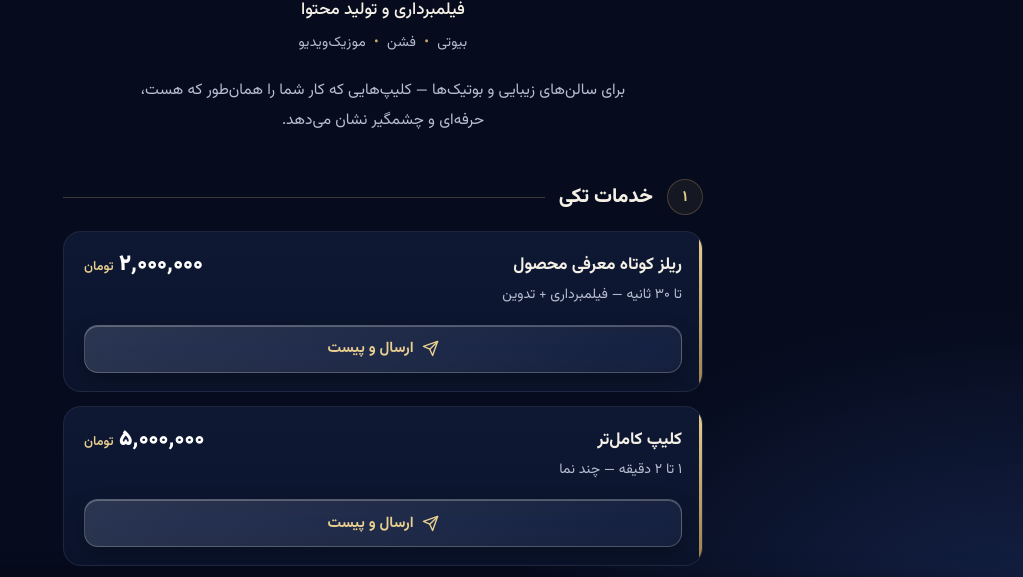
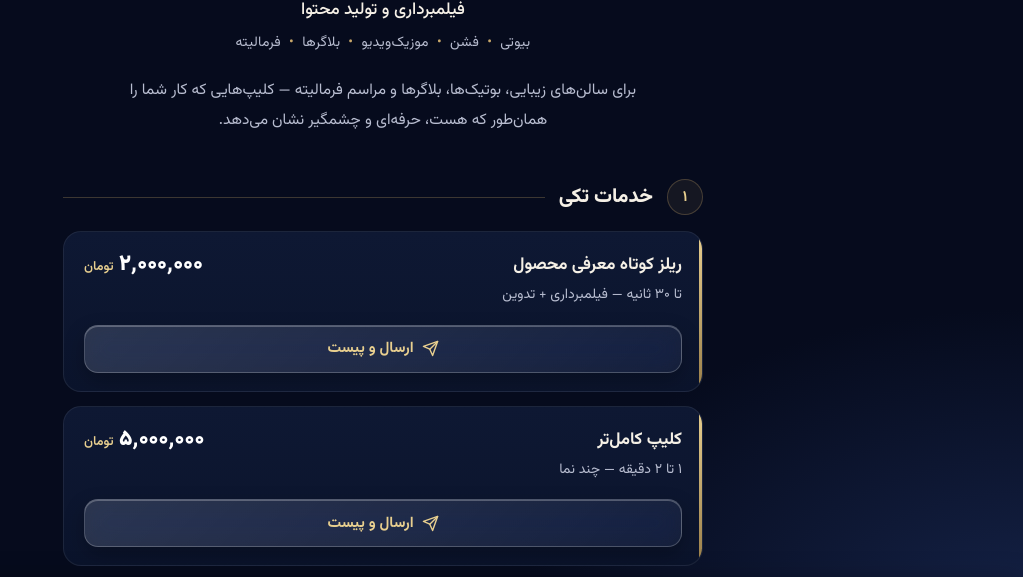
Before and after one commit to pooryaabbasi1/poorya-studio, a plain HTML site: page index.html in a window 1280 px wide. Shown: the part 214-791 px from the top of the page, without its empty margins (257-1280 px from the left). Drawn offline with Linux system fonts and the light colour scheme.

Commit message:
Update index.html

```diff
--- a/index.html
+++ b/index.html
@@ -39,8 +39,6 @@
   }
   a{color:inherit}
   .wrap{max-width:680px;margin:0 auto;padding:0 20px 48px}
-
-  /* Header */
   .top{padding:44px 0 8px;text-align:center}
   .ornament{display:flex;align-items:center;justify-content:center;gap:12px;margin-bottom:18px}
   .ornament span{height:1px;width:52px;background:linear-gradient(90deg, transparent, var(--gold));display:block}
@@ -53,14 +51,11 @@
   .tags{font-size:14px;color:var(--muted);margin:6px 0 0;letter-spacing:.02em}
   .tags b{color:var(--gold);font-weight:400;margin:0 4px}
   .intro{max-width:520px;margin:20px auto 0;text-align:center;color:var(--muted);font-size:15.5px;line-height:1.9}
-
-  /* Sections */
   .section{margin-top:36px}
   .section-head{display:flex;align-items:center;gap:14px;margin-bottom:16px}
   .section-head h2{font-size:20px;font-weight:800;margin:0;white-space:nowrap}
   .section-head::after{content:"";flex:1;height:1px;background:var(--line)}
   .section-head .num{width:36px;height:36px;border:1px solid var(--line);border-radius:50%;display:grid;place-items:center;color:var(--gold-light);font-size:15px;font-weight:700;flex-shrink:0;background:rgba(201,168,106,.08)}
-
   .list{display:grid;gap:14px}
   .card{
     background:linear-gradient(180deg, var(--card), #0b142c);
@@ -80,11 +75,8 @@
   .price span{font-size:12.5px;color:var(--muted2)}
   .badge{display:inline-flex;align-items:center;gap:6px;background:rgba(201,168,106,.14);border:1px solid var(--line);color:var(--gold-light);font-size:12.5px;font-weight:700;padding:3px 10px;border-radius:999px;margin-bottom:10px}
   .card.featured{border-color:rgba(201,168,106,.45);background:linear-gradient(180deg, #142046, #0d1733);box-shadow:0 12px 32px rgba(0,0,0,.35)}
-
   .per{margin-top:12px;padding-top:12px;border-top:1px dashed rgba(255,255,255,.12);display:flex;justify-content:space-between;align-items:center;gap:12px;font-size:13.5px;color:var(--muted)}
   .per b{color:var(--gold-light);font-weight:700;white-space:nowrap}
-
-  /* Highlights */
   .highlights{display:grid;grid-template-columns:1fr 1fr;gap:14px;margin-top:28px}
   .hl{border-radius:16px;padding:18px;text-align:center}
   .hl.free{background:var(--gold);color:#1a1405}
@@ -94,7 +86,6 @@
   .hl.pay .hl-big{font-size:28px;font-weight:900;color:var(--gold-light);line-height:1}
   .hl.pay .hl-title{font-size:15px;font-weight:700;margin-top:6px}
   .hl.pay .hl-sub{font-size:13px;color:var(--muted);margin-top:2px}
-
   .note{
     margin-top:22px;
     text-align:center;
@@ -104,8 +95,6 @@
     padding:0 8px;
   }
   .note strong{color:var(--text);font-weight:600}
-
-  /* CTA */
   .cta{
     margin-top:28px;
     background:linear-gradient(180deg, #131f42, #0a1226);
@@ -137,8 +126,6 @@
   .cta-handle{direction:ltr;unicode-bidi:embed}
   .footer{margin-top:22px;text-align:center;color:var(--muted2);font-size:13px}
   .footer .dot{color:var(--gold);margin:0 6px}
-
-  /* Glass pick buttons */
   .pick{
     margin-top:16px;
     width:100%;
@@ -178,8 +165,6 @@
     color:var(--gold-light);
     border-color:rgba(255,255,255,.3);
   }
-
-  /* Sticky booking bar */
   .bookbar{
     position:fixed;inset-inline:0;bottom:0;z-index:50;
     padding:12px 16px calc(12px + env(safe-area-inset-bottom));
@@ -212,8 +197,6 @@
   }
   .bb-btn:active{transform:scale(.98)}
   body.has-bar .wrap{padding-bottom:132px}
-
-  /* Order sheet */
   .sheet-backdrop{
     position:fixed;inset:0;z-index:64;
     background:rgba(3,6,15,.62);
@@ -289,7 +272,6 @@
   }
   .sheet-copy:active{transform:scale(.985)}
   .sheet-go:focus-visible,.sheet-copy:focus-visible,.sheet-close:focus-visible{outline:2px solid var(--gold-light);outline-offset:2px}
-
   @media (max-width:520px){
     h1{font-size:36px}
     .card-top{flex-direction:column;gap:10px}
@@ -306,17 +288,14 @@
 </head>
 <body>
 <div class="wrap">
-
   <header class="top">
     <div class="ornament" aria-hidden="true"><span></span><i></i><span></span></div>
     <p class="brand">POORYA STUDIO</p>
     <h1>تعرفه خدمات<br><em>پوریا استودیو</em></h1>
     <p class="subtitle">فیلمبرداری و تولید محتوا</p>
-    <p class="tags">بیوتی <b>•</b> فشن <b>•</b> موزیک‌ویدیو</p>
-    <p class="intro">برای سالن‌های زیبایی و بوتیک‌ها — کلیپ‌هایی که کار شما را همان‌طور که هست، حرفه‌ای و چشمگیر نشان می‌دهد.</p>
+    <p class="tags">بیوتی <b>•</b> فشن <b>•</b> موزیک‌ویدیو <b>•</b> بلاگرها <b>•</b> فرمالیته</p>
+    <p class="intro">برای سالن‌های زیبایی، بوتیک‌ها، بلاگرها و مراسم فرمالیته — کلیپ‌هایی که کار شما را همان‌طور که هست، حرفه‌ای و چشمگیر نشان می‌دهد.</p>
   </header>
-
-  <!-- تکی -->
   <section class="section" aria-labelledby="single-title">
     <div class="section-head">
       <span class="num">۱</span>
@@ -338,7 +317,6 @@
           <span class="pick-label">ارسال و پیست</span>
         </button>
       </article>
-
       <article class="card">
         <div class="card-top">
           <div>
@@ -354,7 +332,6 @@
           <span class="pick-label">ارسال و پیست</span>
         </button>
       </article>
-
       <article class="card">
         <div class="card-top">
           <div>
@@ -373,8 +350,6 @@
       </article>
     </div>
   </section>
-
-  <!-- پکیج ماهانه -->
   <section class="section" aria-labelledby="package-title">
     <div class="section-head">
       <span class="num">۲</span>
@@ -402,7 +377,6 @@
           <span class="pick-label">ارسال و پیست</span>
         </button>
       </article>
-
       <article class="card">
         <div class="card-top">
           <div>
@@ -421,8 +395,6 @@
       </article>
     </div>
   </section>
-
-  <!-- نکات مهم -->
   <div class="highlights">
     <div class="hl free">
       <div class="hl-title">کلیپ نمونه: رایگان</div>
@@ -438,13 +410,10 @@
       <div class="hl-sub">قبل از فیلمبرداری دریافت می‌شود</div>
     </div>
   </div>
-
   <p class="note">
     این تعرفه‌ها برای <strong>رامهرمز و شهرهای اطراف</strong> است.<br>
     قیمت دقیق هر پروژه، بسته به نوع کار و جزئیات آن مشخص می‌شود.
   </p>
-
-  <!-- CTA -->
   <section class="cta" aria-labelledby="cta-title">
     <h2 id="cta-title">برای رزرو پروژه</h2>
     <p id="cta-text">خدمت موردنظرتون رو از بالا انتخاب کنید، یا مستقیم در اینستاگرام دایرکت بدید؛ در خدمتم</p>
@@ -453,12 +422,8 @@
       <span class="cta-handle">@poorya.studio</span>
     </a>
   </section>
-
   <p class="footer">پوریا استودیو <span class="dot">•</span> رامهرمز</p>
-
 </div>
-
-<!-- نوار ثبت سفارش -->
 <div class="bookbar" id="bookbar" aria-hidden="true">
   <div class="bookbar-in">
     <div class="bookbar-txt">
@@ -471,7 +436,6 @@
     </a>
   </div>
 </div>
-<!-- برگه تکمیل سفارش -->
 <div class="sheet-backdrop" id="sheet-backdrop"></div>
 <div class="sheet" id="sheet" role="dialog" aria-modal="true" aria-labelledby="sheet-title" aria-hidden="true">
   <div class="sheet-card">
@@ -496,7 +460,6 @@
     </button>
   </div>
 </div>
-
 <script>
 (function () {
   var DM = 'https://ig.me/m/poorya.studio';
@@ -515,7 +478,6 @@
   var sheetCopy = document.getElementById('sheet-copy');
   var sheetClose = document.getElementById('sheet-close');
   var current = null;
-
   function message(name, price) {
     return 'سلام، وقت بخیر 🌿\nبرای ثبت سفارش «' + name + '» (' + price + ') پیام می‌دم.\nممنون می‌شم برای هماهنگی راهنمایی کنید.';
   }
@@ -538,7 +500,7 @@
         document.execCommand('copy');
         document.body.removeChild(ta);
         ok();
-      } catch (e) { /* کپی ممکن نیست؛ متن داخل برگه نمایش داده شده و قابل کپی دستی است */ }
+      } catch (e) { }
     }
     if (navigator.clipboard && navigator.clipboard.writeText) {
       navigator.clipboard.writeText(text).then(ok, fallback);
```
